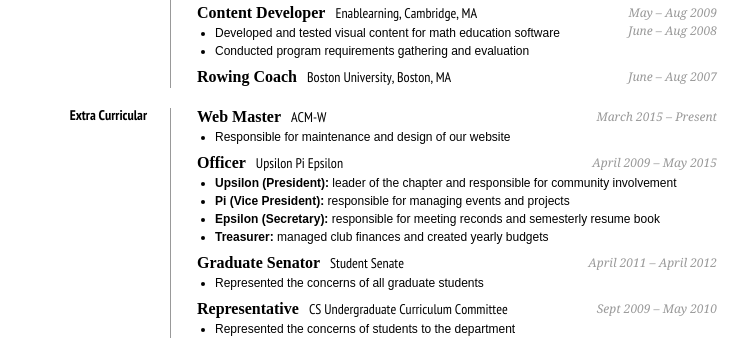
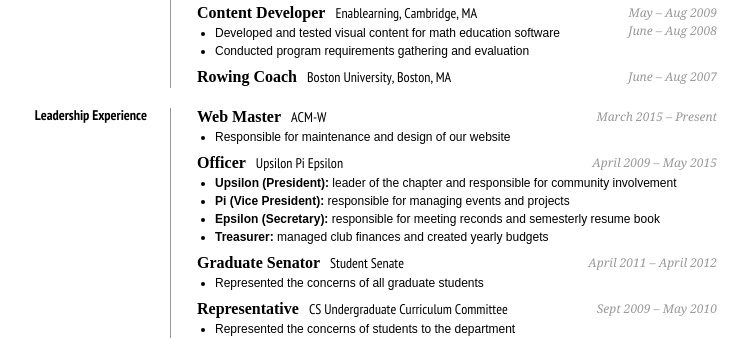
Before and after one commit to gonsie/gonsie.github.io, a Jekyll site: the page index.html, which Jekyll copies as it is, in a window 1280 px wide. Shown: the part 861-1201 px from the top of the page, without its empty margins (268-1016 px from the left). Built offline with Jekyll 4.4.1, drawn with Linux system fonts in a browser that asks for light colours; some web fonts are replaced; Markdown is read by kramdown in place of the engine named in the settings.

Commit message:
Update index.html

```diff
--- a/index.html
+++ b/index.html
@@ -191,7 +191,7 @@
 			</dd>
 
 			<dd class="clear"></dd>
-			<dt>Extra Curricular</dt>
+			<dt>Leadership Experience</dt>
 			<dd>
 				<h2><strong>Web Master</strong>ACM-W
 					<span>March 2015 &ndash; Present</span>
```
